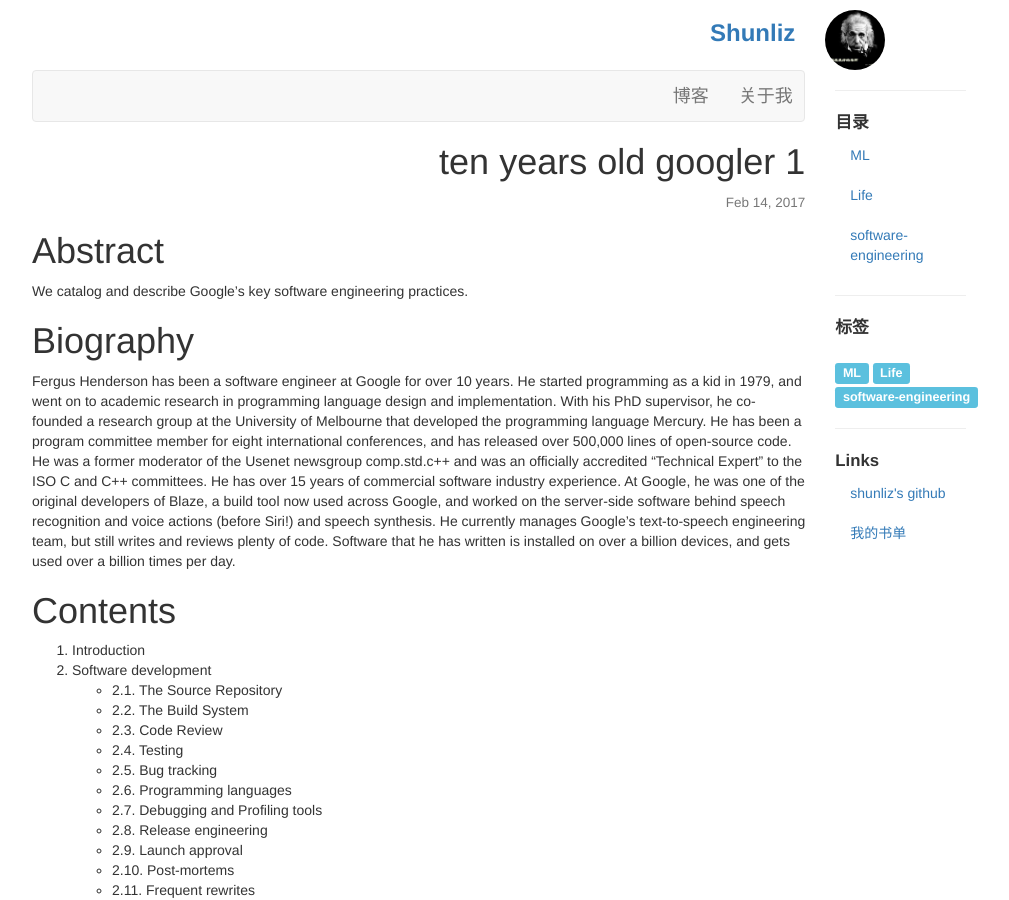
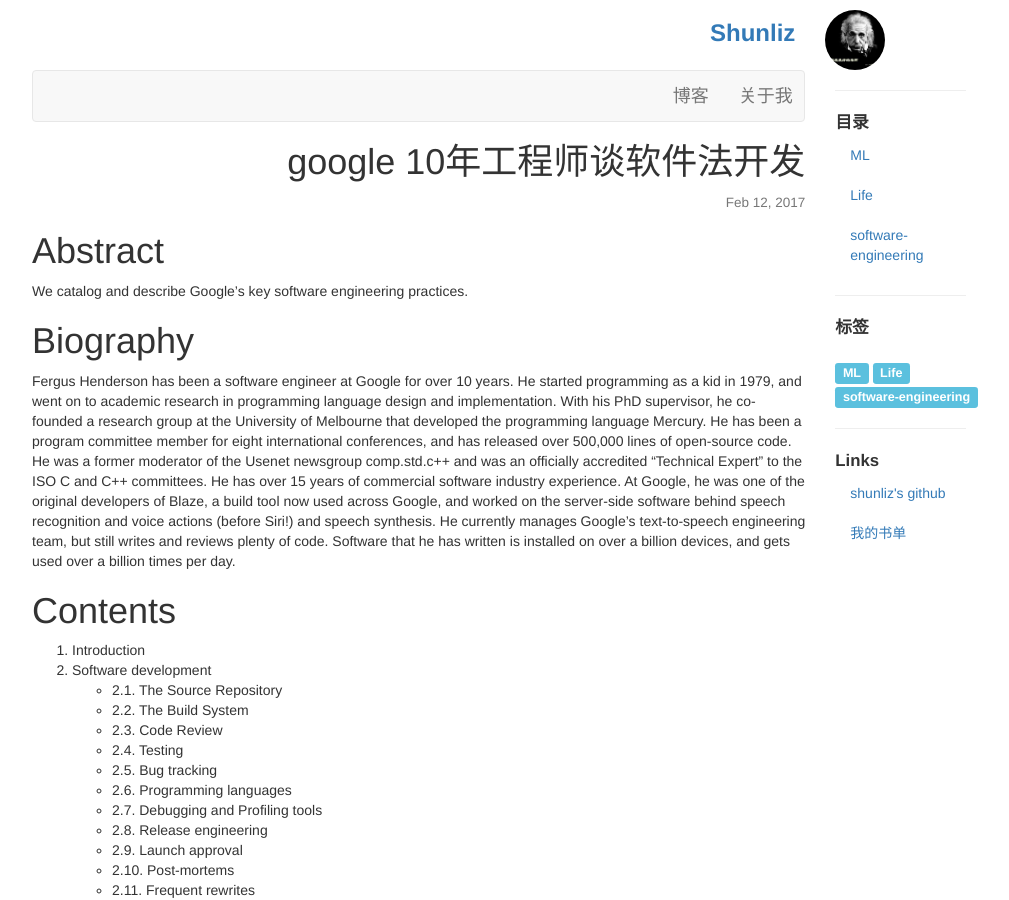
Before and after one commit to shunliz/shunliz.github.io, a Jekyll site: the page built from _posts/2017-02-13-ten-year-old-googler-1.markdown, in a window 1280 px wide and 900 px high. Shown: the whole window, without its empty margins (141-1150 px from the left). Built offline with Jekyll 4.4.1, drawn with Linux system fonts in a browser that asks for light colours; some of the changed text lies outside the part shown.

Commit message:
fix title 2

```diff
--- a/_posts/2017-02-13-ten-year-old-googler-1.markdown
+++ b/_posts/2017-02-13-ten-year-old-googler-1.markdown
@@ -1,9 +1,9 @@
 ---
 layout: post
-title:  "ten years old googler 1"
-date:   2017-02-13 16:01:09 -0800
-categories: software-engineering
-tags: software-engineering
+title:  "google 10年工程师谈软件法开发"
+date:   2017-02-11 19:24:09 -0800
+categories: Life
+tags: Life
 ---
 
 Abstract
```
